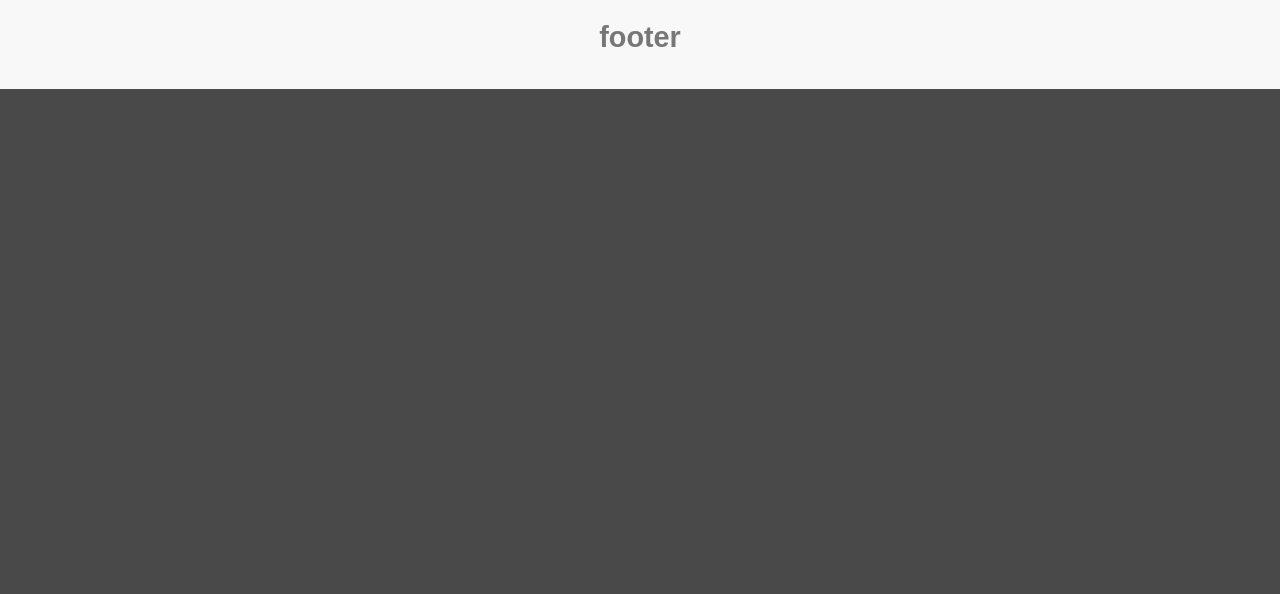
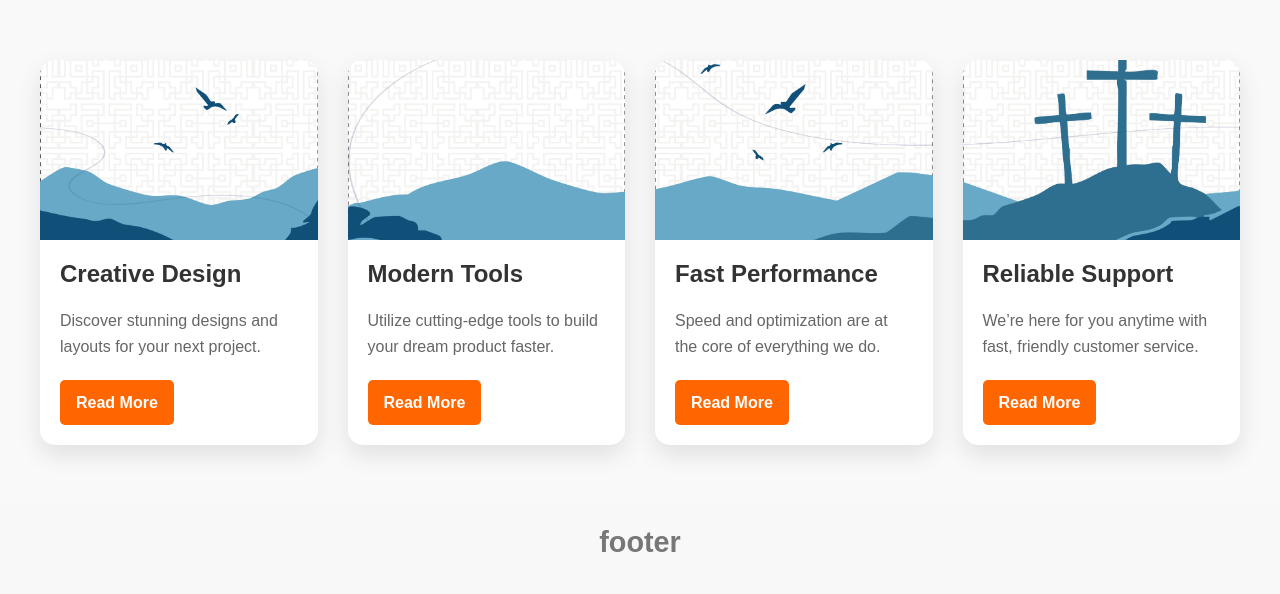
Before and after one commit to BDNsys/africa, a Django app: page / in a window 1280 px wide. Shown: the part 888-1482 px from the top of the page. Before the commit the page ends 977 px from the top, so only its background shows below. Run offline with Django 4.2, Linux system fonts and the light colour scheme.

Commit message:
Add new card section  to index.html

```diff
--- a/static/css/base.css
+++ b/static/css/base.css
@@ -242,3 +242,67 @@ footer {
   .hero-btn:hover {
     background-color: #e65c00;
   }
+
+
+
+  .card-section {
+    padding: 60px 20px;
+    background-color: #f9f9f9;
+  }
+
+  .card-container {
+    display: grid;
+    grid-template-columns: repeat(auto-fit, minmax(250px, 1fr));
+    gap: 30px;
+    max-width: 1200px;
+    margin: 0 auto;
+  }
+
+  .card {
+    background-color: #fff;
+    border-radius: 15px;
+    overflow: hidden;
+    box-shadow: 0 10px 25px rgba(0, 0, 0, 0.1);
+    transition: transform 0.3s ease, box-shadow 0.3s ease;
+    display: flex;
+    flex-direction: column;
+  }
+
+  .card img {
+    width: 100%;
+    height: 180px;
+    object-fit: cover;
+  }
+
+  .card h3 {
+    font-size: 1.5rem;
+    margin: 20px;
+    color: #333;
+  }
+
+  .card p {
+    margin: 0 20px 20px;
+    color: #666;
+    flex-grow: 1;
+  }
+
+  .card-btn {
+    margin: 0 20px 20px;
+    align-self: start;
+    background-color: #ff6600;
+    color: #fff;
+    padding: 10px 16px;
+    text-decoration: none;
+    border-radius: 5px;
+    font-weight: bold;
+    transition: background-color 0.3s ease;
+  }
+
+  .card-btn:hover {
+    background-color: #e65c00;
+  }
+
+  .card:hover {
+    transform: translateY(-5px);
+    box-shadow: 0 15px 30px rgba(0, 0, 0, 0.15);
+  }
--- a/templates/index.html
+++ b/templates/index.html
@@ -1,6 +1,4 @@
-{% extends "base.html" %}
-{% block content %}
-
+{% extends "base.html" %} {% block content %} {% load static %}
 <section class="hero">
   <div class="hero-content">
     <h1>Build Your Dream Website</h1>
@@ -9,8 +7,33 @@
   </div>
 </section>
 
-
-
-
+<section class="card-section">
+  <div class="card-container">
+    <div class="card">
+      <img src="{% static 'image/card1.png' %}" alt="Card Image" />
+      <h3>Creative Design</h3>
+      <p>Discover stunning designs and layouts for your next project.</p>
+      <a href="#" class="card-btn">Read More</a>
+    </div>
+    <div class="card">
+      <img src="{% static 'image/card2.png' %}" alt="Card Image" />
+      <h3>Modern Tools</h3>
+      <p>Utilize cutting-edge tools to build your dream product faster.</p>
+      <a href="#" class="card-btn">Read More</a>
+    </div>
+    <div class="card">
+      <img src="{% static 'image/card3.png' %}" alt="Card Image" />
+      <h3>Fast Performance</h3>
+      <p>Speed and optimization are at the core of everything we do.</p>
+      <a href="#" class="card-btn">Read More</a>
+    </div>
+    <div class="card">
+      <img src="{% static 'image/card4.png' %}" alt="Card Image" />
+      <h3>Reliable Support</h3>
+      <p>We’re here for you anytime with fast, friendly customer service.</p>
+      <a href="#" class="card-btn">Read More</a>
+    </div>
+  </div>
+</section>
 
 {% endblock %}
```
Also changed, not shown: static/image/card1.png (added), static/image/card2.png (added), static/image/card3.png (added), static/image/card4.png (added). Lines whose indentation alone changed are shown as unchanged.
